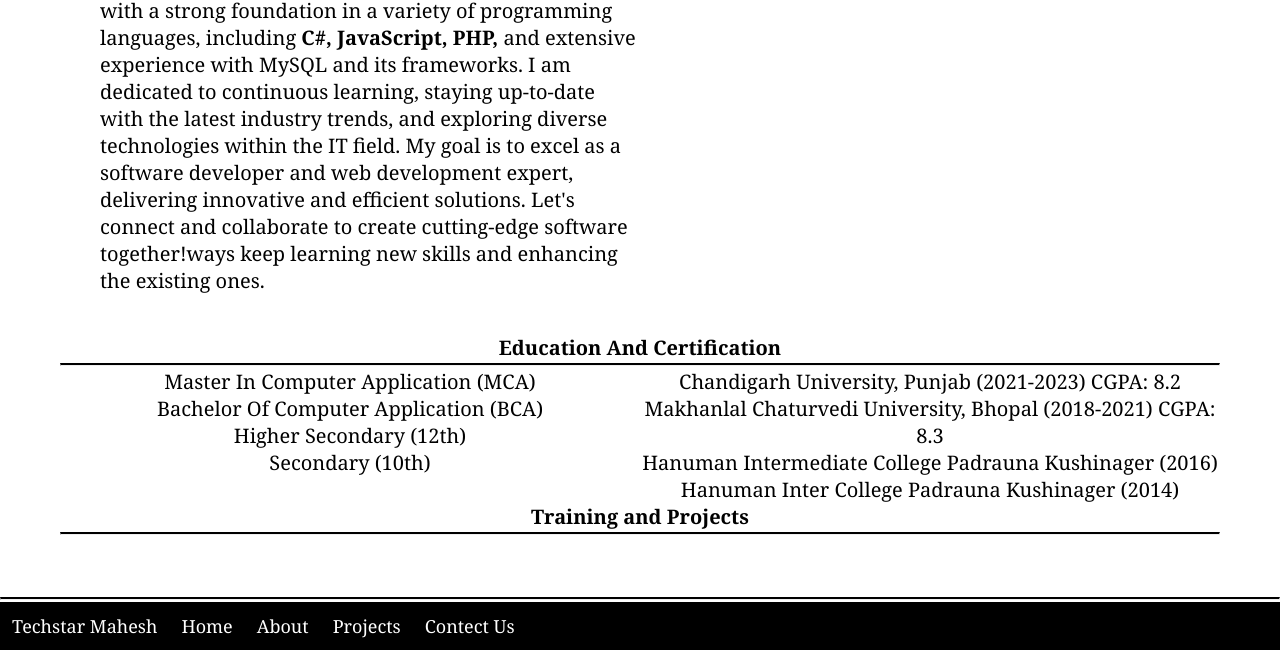
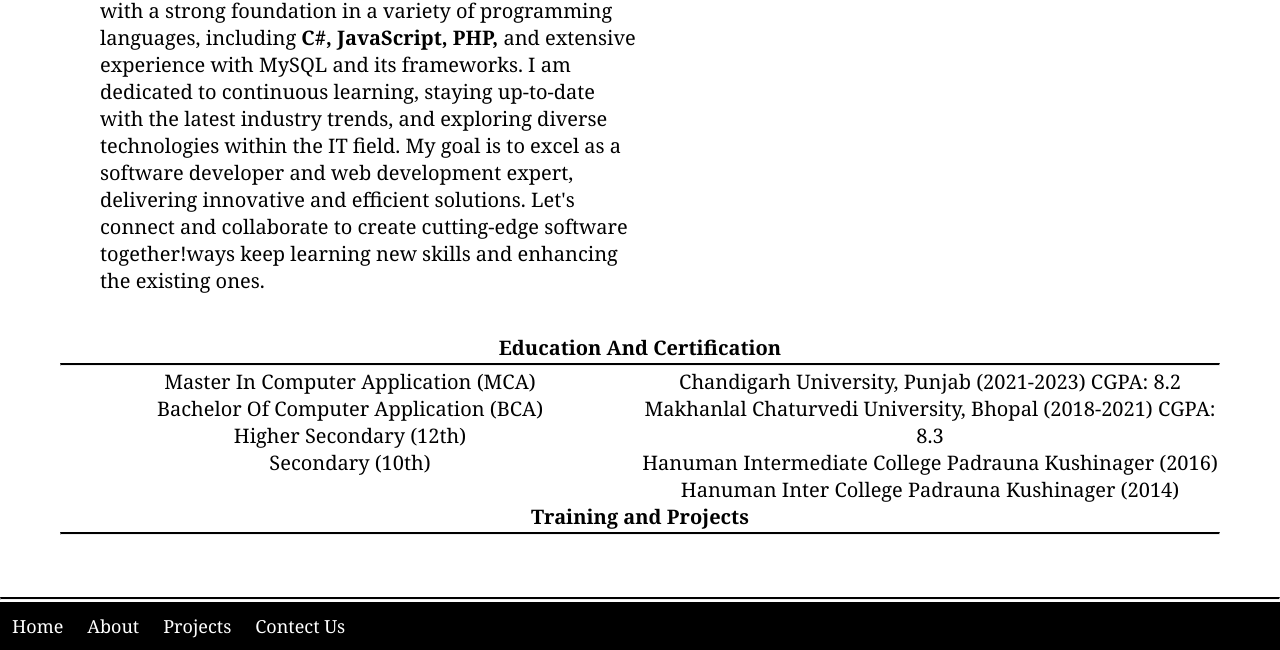
Before and after one commit to techstarMahesh/Techstar-Portfolio, a plain HTML site: page index.html in a window 1280 px wide. Shown: the part 264-914 px from the top of the page. Drawn offline with Linux system fonts and the light colour scheme.

Commit message:
update footer

```diff
--- a/index.html
+++ b/index.html
@@ -108,7 +108,6 @@
     <footer class="footer">
         <nav class="footNav">
             <ul class="footTabs">
-                <li class="footTablist">Techstar Mahesh</li>
                 <li class="footTablist">Home</li>
                 <li class="footTablist">About</li>
                 <li class="footTablist">Projects</li>
```
